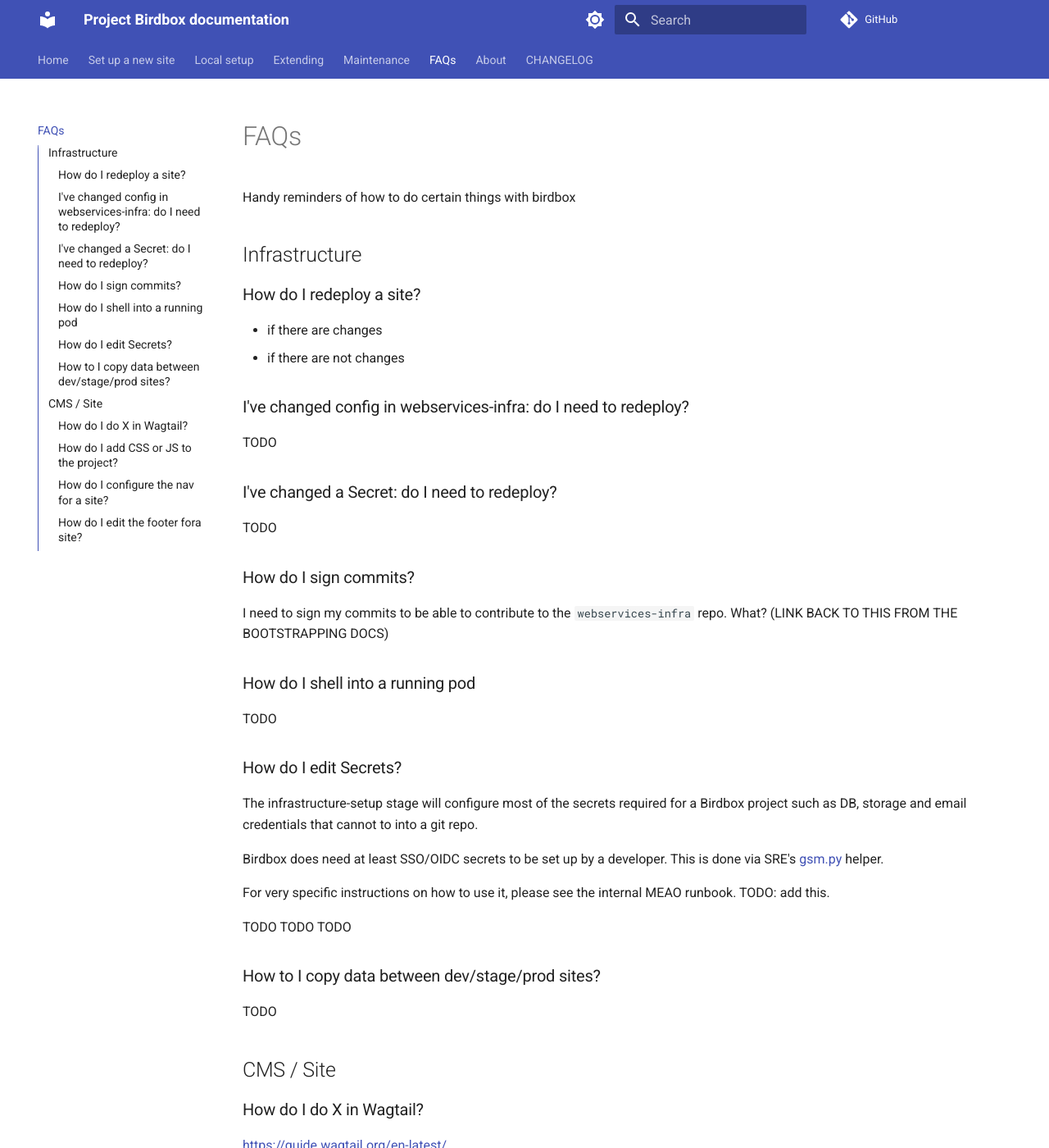
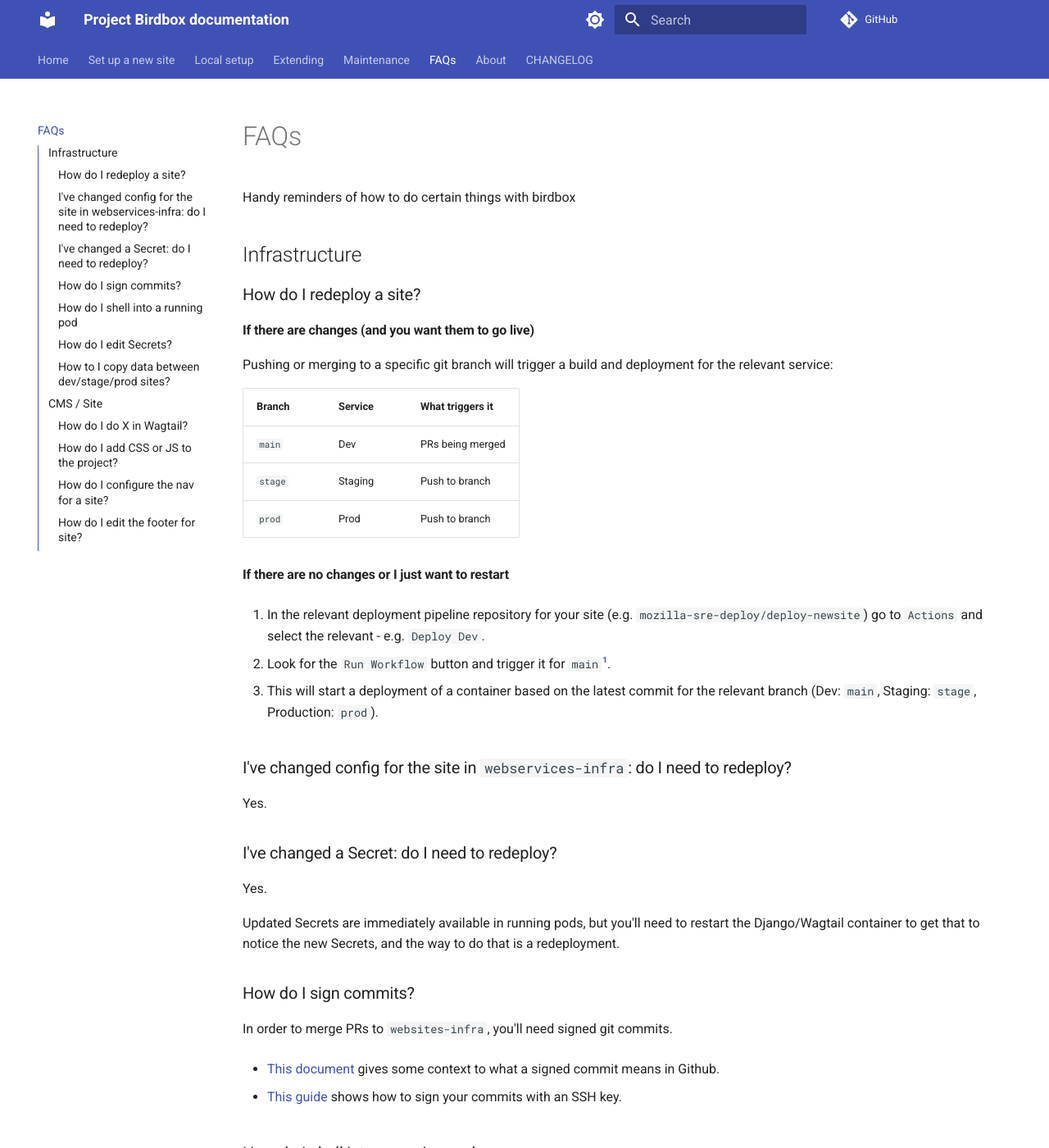
Before and after one commit to mozmeao/birdbox-documentation, an MkDocs documentation site: the page built from docs/faqs.md, in a window 1280 px wide and 1400 px high. Shown: the whole window at 82% size. Built offline with MkDocs 1.6.1 and Material for MkDocs 9.7.7, drawn with Linux system fonts in a browser that asks for light colours; comment, search, counter and statistics services are not loaded; some of the changed text lies outside the part shown.

Commit message:
Complete initial pass at FAQs and bootstrapping users

```diff
--- a/docs/faqs.md
+++ b/docs/faqs.md
@@ -6,24 +6,45 @@
 
 ### How do I redeploy a site?
 
-* if there are changes
-* if there are not changes
+#### If there are changes (and you want them to go live)
 
-### I've changed config in webservices-infra: do I need to redeploy?
+Pushing or merging to a specific git branch will trigger a build and deployment for the relevant service:
 
-TODO
+| Branch | Service | What triggers it |
+| ----- | ----- | ----- |
+|`main` | Dev | PRs being merged |
+|`stage` | Staging | Push to branch |
+|`prod` | Prod | Push to branch |
+
+#### If there are no changes or I just want to restart
+
+1. In the relevant deployment pipeline repository for your site (e.g. `mozilla-sre-deploy/deploy-newsite`) go to `Actions` and select the relevant - e.g. `Deploy Dev`.
+
+2. Look for the `Run Workflow` button and trigger it for `main`[^1].
+
+3. This will start a deployment of a container based on the latest commit for the relevant branch (Dev: `main`, Staging: `stage`, Production: `prod`).
+
+### I've changed config for the site in `webservices-infra`: do I need to redeploy?
+
+Yes.
 
 ### I've changed a Secret: do I need to redeploy?
 
-TODO
+Yes.
+
+Updated Secrets are immediately available in running pods, but you'll need to restart the Django/Wagtail container to get that to notice the new Secrets, and the way to do that is a redeployment.
 
 ### How do I sign commits?
 
-I need to sign my commits to be able to contribute to the `webservices-infra` repo. What? (LINK BACK TO THIS FROM THE BOOTSTRAPPING DOCS)
+In order to merge PRs to `websites-infra`, you'll need signed git commits.
+
+* [This document](https://docs.github.com/en/authentication/managing-commit-signature-verification/signing-commits) gives some context to what a signed commit means in Github.
+
+* [This guide](https://docs.github.com/en/authentication/managing-commit-signature-verification/telling-git-about-your-signing-key#telling-git-about-your-ssh-key) shows how to sign your commits with an SSH key.
 
 ### How do I shell into a running pod
 
-TODO
+This is [documented internally](https://mozilla-hub.atlassian.net/wiki/spaces/EN/pages/228622344/), but you'll need to know the cluster name(s), project ID and namespace(s) of your pods
 
 ### How do I edit Secrets?
 
@@ -32,30 +53,54 @@
 Birdbox does need at least SSO/OIDC secrets to be set up by a developer. This is done via SRE's [gsm.py](<https://github.com/mozilla-it/gsm-editor>
 ) helper.
 
-For very specific instructions on how to use it, please see the internal MEAO runbook. TODO: add this.
-
-TODO
-TODO
-TODO
-
 ### How to I copy data between dev/stage/prod sites?
 
-TODO
+Currently, there is no automated way to do this. SRE may need to help you, if you don't already have appropriate access. If you do want to try this yourself, let @stevejalim know and he'll do his best to guide you.
+
+To duplicate site content from, say, Prod to Dev:
+
+1. Get a SQL backup of Prod
+2. Download a copy of the media uploaded to the Prod cloud bucket
+3. Copy the assets into the Dev stage bucket
+4. Load the SQL into the Dev database
+5. Redeploy the Dev instance (with no code changes)
+6. In the Wagtail admin, go to `Settings > Site` and change the hostname to suit Dev.
 
 ## CMS / Site
 
 ### How do I do X in Wagtail?
 
-<https://guide.wagtail.org/en-latest/>
+* First stop: <https://guide.wagtail.org/en-latest/>
+* Second stop: #wagtail in Mozilla Slack
+* Third stop: #birdbox in Mozilla Slack
 
 ### How do I add CSS or JS to the project?
 
-TODO
+The CSS/JS build approach is based heavily on how [Bedrock](https://github.com/mozilla/bedrock) builds its assets (just without the concept of pre-defined bundles).
+
+To add a new CSS or JS file:
+
+* Make a new source file in `src/css/` or `src/js/`
+* In `webpack.config.js`, add to the `entry` map in `module.exports`:
+
+    {
+        ...
+        "name-of-compiled-asset-styles": "./src/css/path/to/asset-source.scss",
+        ...
+        "name-of-compiled-asset-script": "./src/js/path/to/asset-source.es6",
+        ...
+    }
+* Now, when you're referring to the compiled asset (eg in `frontend_media` on a `StructBlock` or in a `<link>` or `<script>` tag in HTML) refer to the file with a `.js` or `.css` as appropriate:
+
+  * `css/name-of-compiled-asset-styles.css`
+  * `js/name-of-compiled-asset-script.js`
 
 ### How do I configure the nav for a site?
 
-TODO
+See [here](../bootstrapping/#enable-footer-and-nav).
 
-### How do I edit the footer fora site?
+### How do I edit the footer for site?
 
-TODO
+See [here](../bootstrapping/#enable-footer-and-nav).
+
+[^1]: This trigger branch refers to the `main` branch of the pipeline code in `deploy-newsite`, not the `birdbox-newsite` application codebase.
```
Also changed, not shown: docs/adding_users_to_wagtail.md (+28 -2 lines), docs/bootstrapping.md (+12 -21 lines).
